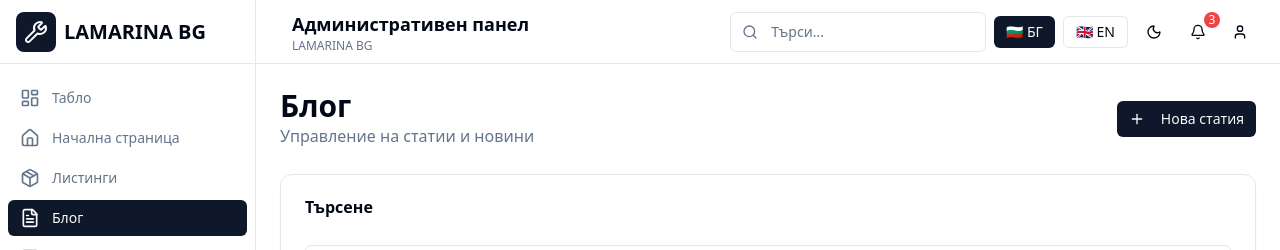
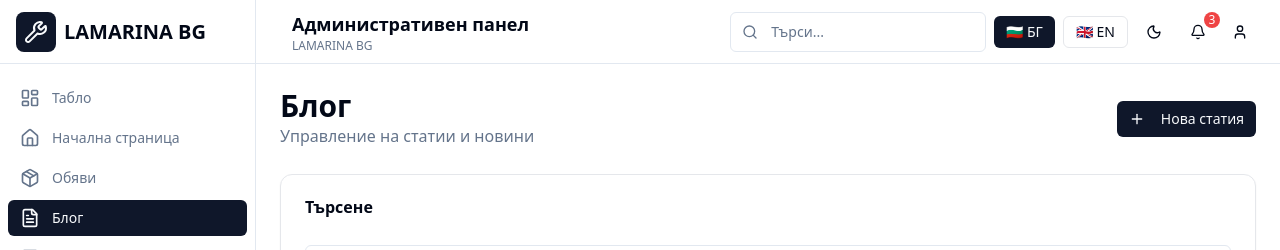
Before and after one commit to linkln33/lamarina, a Next.js app: page /admin/blog in a window 1280 px wide. Shown: the top 250 px of the page. Built offline with nearby package versions, Linux system fonts and the light colour scheme.

Commit message:
Change 'Листинги' to 'Обяви' in admin navigation - use Bulgarian term for ads/listings

```diff
--- a/src/contexts/LanguageContext.tsx
+++ b/src/contexts/LanguageContext.tsx
@@ -152,7 +152,7 @@ const translations = {
         'admin.logout': 'Изход',
         'admin.dashboard': 'Табло',
         'admin.homepage': 'Начална страница',
-        'admin.listings': 'Листинги',
+        'admin.listings': 'Обяви',
         'admin.blog': 'Блог',
         'admin.portfolio': 'Портфолио',
         'admin.users': 'Потребители',
@@ -299,7 +299,7 @@ const translations = {
         'admin.logout': 'Logout',
         'admin.dashboard': 'Dashboard',
         'admin.homepage': 'Homepage',
-        'admin.listings': 'Listings',
+        'admin.listings': 'Ads',
         'admin.blog': 'Blog',
         'admin.portfolio': 'Portfolio',
         'admin.users': 'Users',
```
